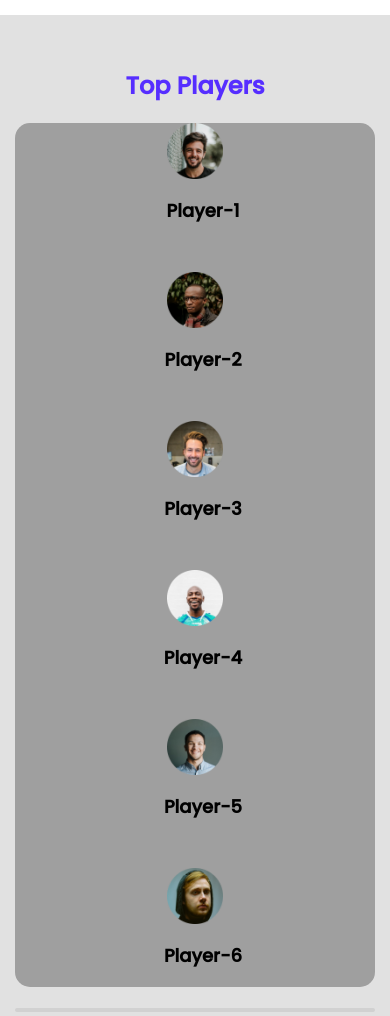
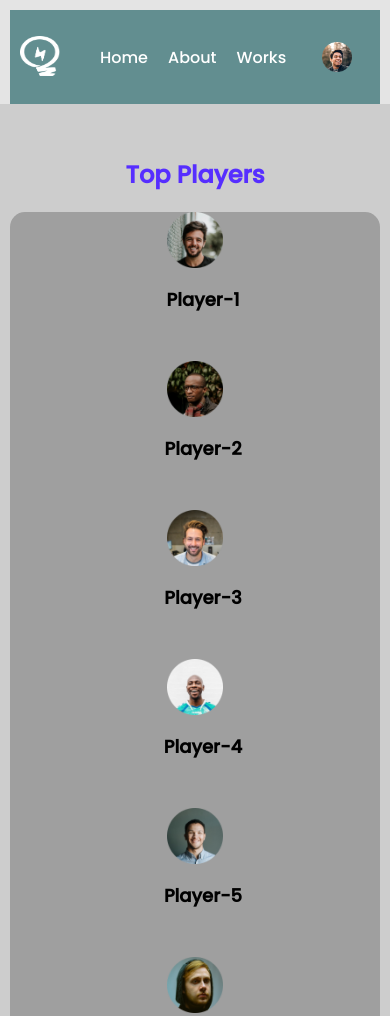
Before and after one commit to Das203web-dev/responsive-site, a plain HTML site: page index.html in a window 390 px wide. Shown: the top 1016 px of the page. Drawn offline with Linux system fonts and the light colour scheme.

Commit message:
navbar added

```diff
--- a/index.html
+++ b/index.html
@@ -23,7 +23,26 @@
     header start
     ---------------->
     <header>
+        <nav>
+            <div class="menu-bar">
+                <div class="menu-info">
+                    <div class="favicon">
+                        <img src="images/icons/logo.png" alt="">
+                        <span class="favicon-name">IDead</span>
 
+                    </div>
+                    <div class="menu-bar-title">
+                        <ul>
+                            <li>Home</li>
+                            <li>About</li>
+                            <li>Works</li>
+                        </ul>
+                        <img src="images/icons/profile.png" alt="">
+                    </div>
+                </div>
+
+            </div>
+        </nav>
     </header>
     <!--------------
     header end
--- a/styles/style.css
+++ b/styles/style.css
@@ -8,11 +8,70 @@ common styles or utilities
 -------------------------*/
 
 body {
-    padding: 10px;
+    padding: 5px;
     margin-left: 0px;
     font-family: 'Poppins', sans-serif;
     background-color: #F3F1FF;
 }
+
+/*----------------------
+  menu-bar style start
+--------------------- */
+
+.menu-bar {
+    background-color: #562EFF;
+    width: 100%;
+    height: 94px;
+    display: grid;
+    align-items: center;
+
+
+}
+
+.menu-info {
+    display: flex;
+    align-items: center;
+    justify-content: space-between;
+    margin: 0px 290px;
+}
+
+.favicon img {
+    width: 41.04px;
+    height: 52.3px;
+}
+
+.favicon-name {
+    font-family: 'Poppins';
+    font-style: normal;
+    font-size: 18px;
+    color: #FFFFFF;
+    position: absolute;
+    top: 45px;
+    width: 54px;
+    height: 36px;
+    margin-left: 10px;
+}
+
+.menu-bar-title ul {
+    display: inline-flex;
+    margin-right: 36px;
+    column-gap: 36px;
+    float: left;
+}
+
+.menu-bar-title ul li {
+    list-style: none;
+    color: #FFFFFF;
+}
+
+.menu-bar-title img {
+    width: 51px;
+    height: 51px;
+}
+
+/*--------------------
+ Menu-bar style end
+---------------------- */
 
 main {
     display: flex;
@@ -202,10 +261,55 @@ top player section style
 ---------------- */
 
 @media only screen and (max-width: 688px) {
+    .menu-bar {
+        background: #628E90;
+        width: 100%;
+    }
+
+    .menu-info {
+        margin: 0;
+        width: 100%;
+        justify-items: center;
+        align-items: center;
+
+
+    }
+
+    .favicon img {
+        height: 40px;
+        width: 40px;
+        margin-top: 5px;
+        margin-left: 10px;
+
+    }
+
+    .favicon-name {
+        display: none;
+    }
+
+    .menu-bar-title {
+        display: grid;
+        grid-template-columns: repeat(2, 1fr);
+        align-items: center;
+        justify-content: center;
+    }
+
+    .menu-bar-title ul {
+        column-gap: 20px;
+    }
+
+    .menu-bar-title img {
+        height: 30px;
+        width: 30px;
+        /* float: left; */
+        margin-right: 10px;
+        /* margin-top: 10px; */
+    }
+
     body {
         margin: 5px;
         background: rgba(128, 128, 128, 0.208);
-        background: transparent;
+        /* background: transparent; */
     }
 
     .container {
```
Also changed, not shown: images/icon/icon.webp (added).
